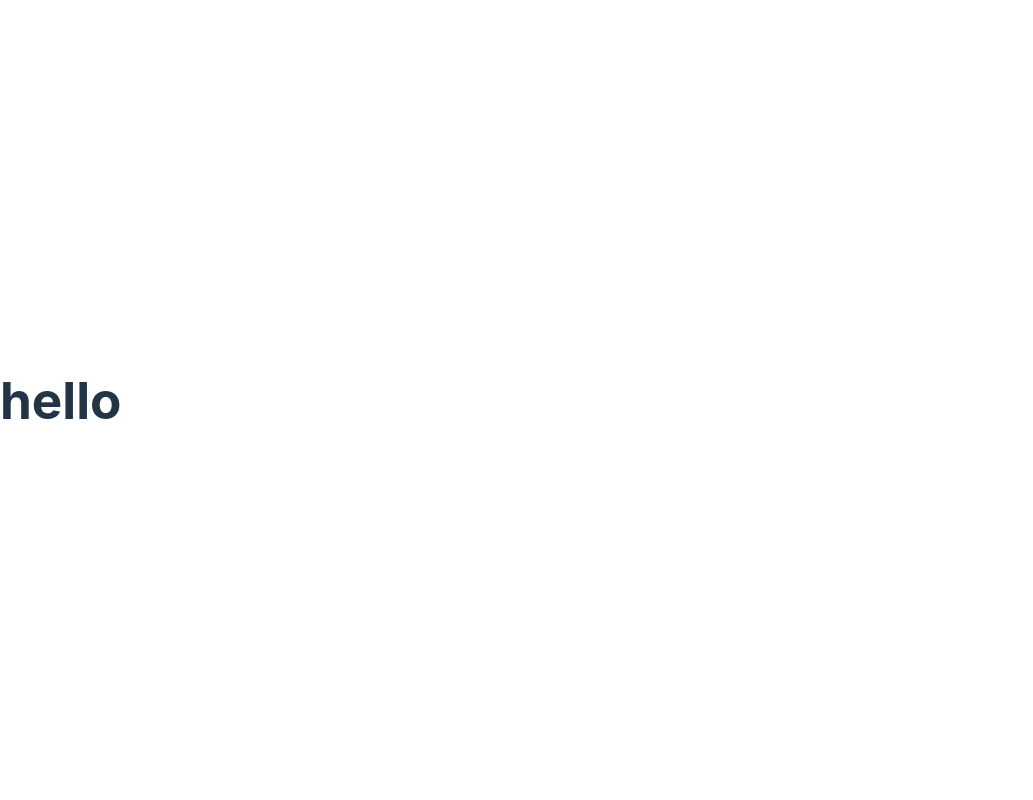
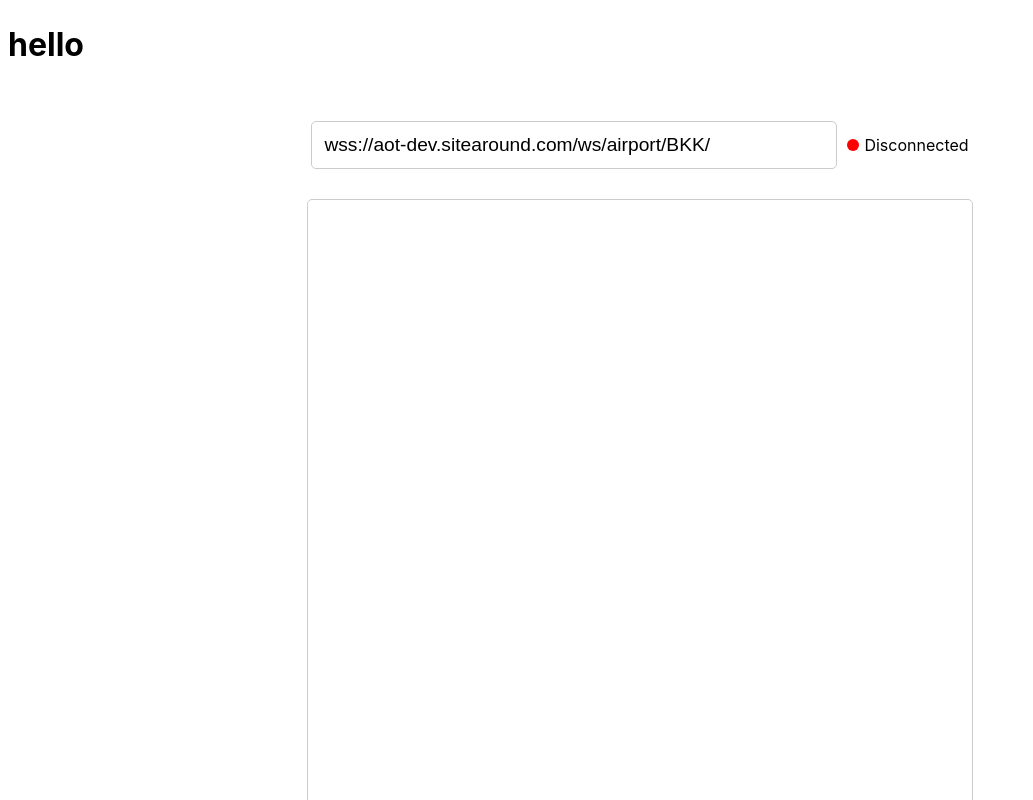
Before and after one commit to bondzai/websocket-channels, a React (Vite) app: page / in a window 1280 px wide. Shown: the top 800 px of the page, without its empty margins (0-1033 px from the left). Built offline with nearby package versions, Linux system fonts and the light colour scheme.

Commit message:
feature: websocket room

```diff
--- a/src/App.jsx
+++ b/src/App.jsx
@@ -1,7 +1,10 @@
+import Room from "./components/Room";
+
 function App() {
     return (
         <div>
             <h1> hello </h1>
+            <Room />
         </div>
     )
 }
--- a/src/index.css
+++ b/src/index.css
@@ -2,10 +2,6 @@
   font-family: Inter, system-ui, Avenir, Helvetica, Arial, sans-serif;
   line-height: 1.5;
   font-weight: 400;
-
-  color-scheme: light dark;
-  color: rgba(255, 255, 255, 0.87);
-  background-color: #242424;
 
   font-synthesis: none;
   text-rendering: optimizeLegibility;
@@ -13,57 +9,3 @@
   -moz-osx-font-smoothing: grayscale;
   -webkit-text-size-adjust: 100%;
 }
-
-a {
-  font-weight: 500;
-  color: #646cff;
-  text-decoration: inherit;
-}
-a:hover {
-  color: #535bf2;
-}
-
-body {
-  margin: 0;
-  display: flex;
-  place-items: center;
-  min-width: 320px;
-  min-height: 100vh;
-}
-
-h1 {
-  font-size: 3.2em;
-  line-height: 1.1;
-}
-
-button {
-  border-radius: 8px;
-  border: 1px solid transparent;
-  padding: 0.6em 1.2em;
-  font-size: 1em;
-  font-weight: 500;
-  font-family: inherit;
-  background-color: #1a1a1a;
-  cursor: pointer;
-  transition: border-color 0.25s;
-}
-button:hover {
-  border-color: #646cff;
-}
-button:focus,
-button:focus-visible {
-  outline: 4px auto -webkit-focus-ring-color;
-}
-
-@media (prefers-color-scheme: light) {
-  :root {
-    color: #213547;
-    background-color: #ffffff;
-  }
-  a:hover {
-    color: #747bff;
-  }
-  button {
-    background-color: #f9f9f9;
-  }
-}
```
